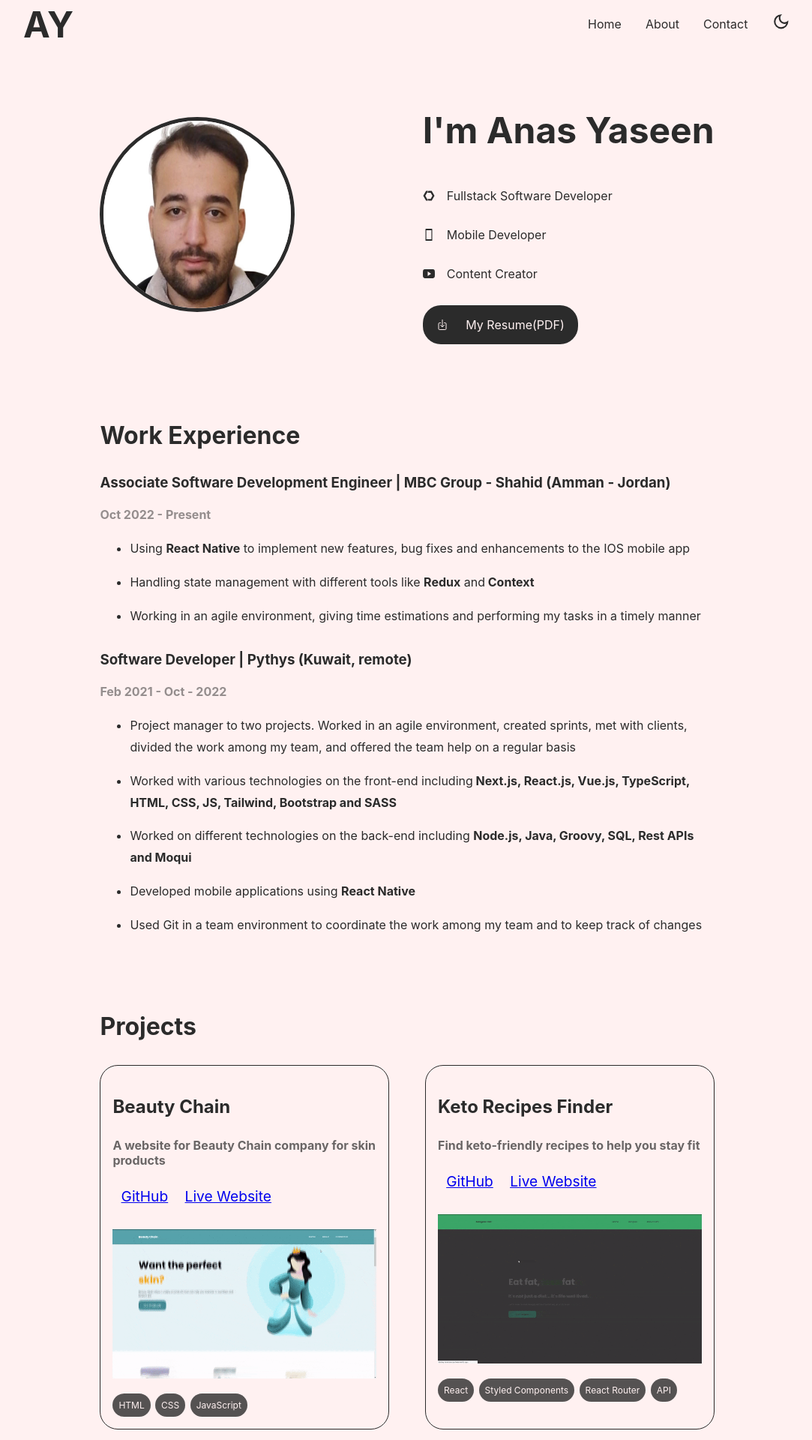
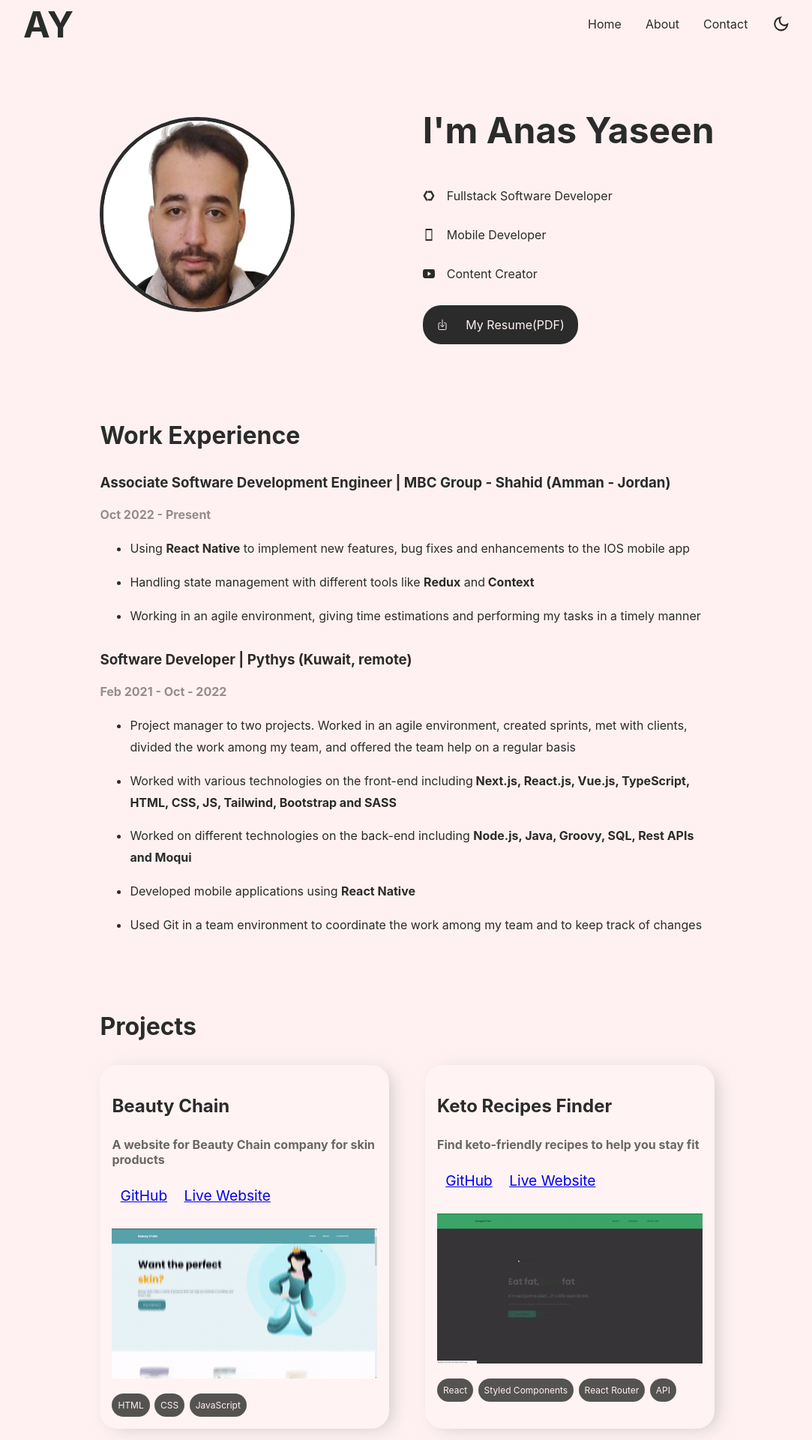
Before and after one commit to anasomar1/portfolio-v2, a React (Create React App) app: page / in a window 1280 px wide. Shown: the top 1920 px of the page at 75% size, without its empty margins (97-1180 px from the left). Built offline with nearby package versions, Linux system fonts and the light colour scheme.

Commit message:
Enhanced the styling of the project cards a little bit and added a shadow Center aligned the theme icon in the navbar and moved around theme selection logic to navbar component

```diff
--- a/src/App.tsx
+++ b/src/App.tsx
@@ -10,16 +10,11 @@ function App(): ReactElement {
     localStorage.getItem("theme") || ""
   );
 
-  const updateTheme = (theme: string) => {
-    localStorage.setItem("theme", theme);
-    setTheme(theme);
-  };
-
   return (
     <BrowserRouter>
       <div className={`App ${theme}`}>
         <div className="main">
-          <Navbar theme={theme} updateTheme={updateTheme} />
+          <Navbar theme={theme} setTheme={setTheme} />
           <Routes>
             <Route path="/" element={<Home />} />
             <Route path="/about" element={<About />} />
--- a/src/components/Navbar/index.css
+++ b/src/components/Navbar/index.css
@@ -68,6 +68,7 @@ nav .theme {
   font-size: 1.6rem;
   margin-left: 1rem;
   cursor: pointer;
+  display: flex;
 }
 
 @media screen and (max-width: 1024px) {
--- a/src/components/Navbar/index.tsx
+++ b/src/components/Navbar/index.tsx
@@ -6,14 +6,19 @@ import { MdOutlineWbSunny, MdOutlineDarkMode } from "react-icons/md";
 
 const Navbar = ({
   theme,
-  updateTheme,
+  setTheme,
 }: {
   theme: string;
-  updateTheme: Function;
+  setTheme: (theme: string) => void;
 }) => {
   const [isMobileMenuOpen, setIsMobileMenuOpen] = useState(false);
 
   const closeMenu = () => setIsMobileMenuOpen(false);
+
+  const updateTheme = (theme: string) => {
+    localStorage.setItem("theme", theme);
+    setTheme(theme);
+  };
 
   return (
     <>
--- a/src/components/Projects/index.css
+++ b/src/components/Projects/index.css
@@ -10,7 +10,9 @@
 }
 
 .projects .project {
-  border: 1px solid var(--primary);
+  border: none;
+  box-shadow: 8px 4px 22px -5px var(--shadow-color);
+  background-color: var(--box-color);
   border-radius: 1.5rem;
   padding: 1rem;
 }
--- a/src/index.css
+++ b/src/index.css
@@ -20,11 +20,15 @@ code {
   transition: all 200ms linear;
   --primary: #2b2b2b;
   --secondary: #fff1f1;
+  --shadow-color: rgba(171, 173, 175, 0.582);
+  --box-color: #fff3f3;
 }
 
 .App.dark {
   --primary: #fff1f1;
   --secondary: #2b2b2b;
+  --shadow-color: rgba(20, 20, 20, 0.2);
+  --box-color: #333333;
 }
 
 .main {
```
Also changed, not shown: 1 other file (tests, documents, lock files or other folders).
